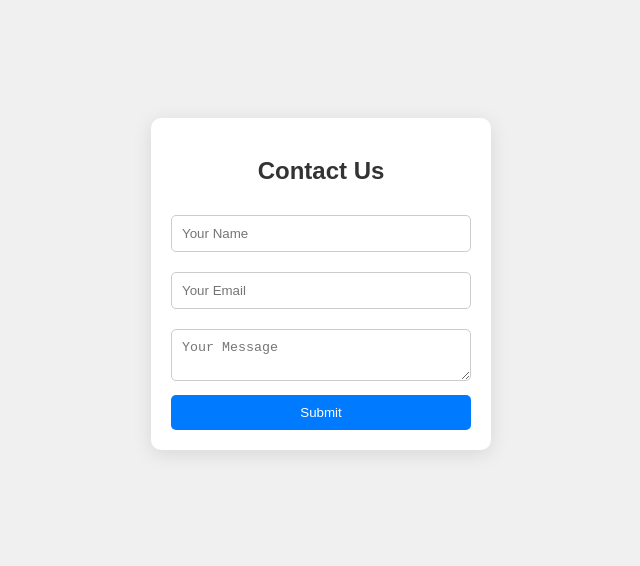
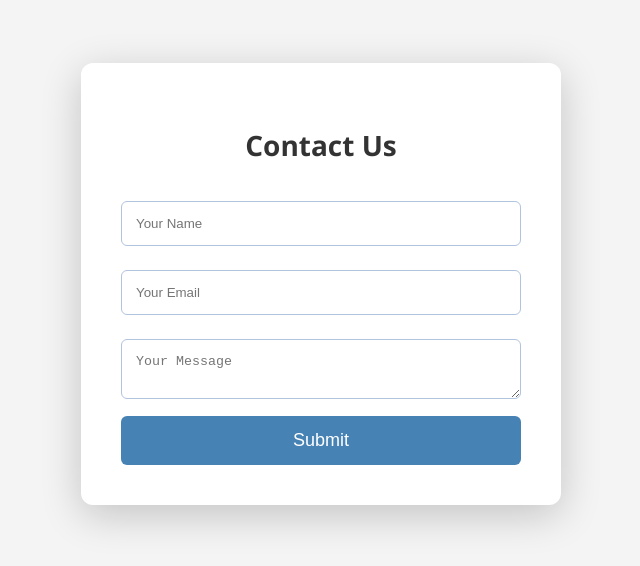
Before and after one commit to ashuu03449/contact-form, a plain HTML site: page index.html in a window 1280 px wide. Shown: the part 116-682 px from the top of the page, without its empty margins (319-959 px from the left). Drawn offline with Linux system fonts and the light colour scheme.

Commit message:
table-format

```diff
--- a/index.html
+++ b/index.html
@@ -6,8 +6,8 @@
     <title>Contact Form</title>
     <style>
         body {
-            font-family: Arial, sans-serif; /* Font style */
-            background-color: #f0f0f0; /* Background color */
+            font-family: 'Segoe UI', Tahoma, Geneva, Verdana, sans-serif; /* Font style */
+            background-color: #f4f4f4; /* Lighter background color */
             display: flex; /* Flexbox for centering */
             justify-content: center; /* Center horizontally */
             align-items: center; /* Center vertically */
@@ -22,11 +22,11 @@
         }
 
         .contact-form {
-            background-color: #fff; /* Form background color */
-            border-radius: 10px; /* Rounded corners */
-            box-shadow: 0 4px 20px rgba(0, 0, 0, 0.1); /* Shadow for depth */
-            padding: 20px; /* Inner padding */
-            width: 300px; /* Form width */
+            background-color: #ffffff; /* Form background color */
+            border-radius: 12px; /* Rounded corners */
+            box-shadow: 0 10px 40px rgba(0, 0, 0, 0.2); /* Deeper shadow for depth */
+            padding: 40px; /* Increased inner padding */
+            width: 400px; /* Increased form width */
             transform: translateY(-20px); /* Start from slightly above */
             opacity: 0; /* Start invisible */
             animation: slideIn 0.5s forwards; /* Slide-in animation */
@@ -39,38 +39,41 @@
 
         h2 {
             text-align: center; /* Center heading */
-            color: #333; /* Heading color */
-            margin-bottom: 20px; /* Spacing below heading */
+            color: #333; /* Darker heading color */
+            margin-bottom: 25px; /* Spacing below heading */
+            font-size: 28px; /* Increased font size */
         }
 
         input, textarea {
             width: 100%; /* Full width */
-            padding: 10px; /* Inner padding */
-            margin: 10px 0; /* Vertical margin */
-            border: 1px solid #ccc; /* Border color */
-            border-radius: 5px; /* Rounded corners for inputs */
+            padding: 14px; /* Increased inner padding */
+            margin: 12px 0; /* Vertical margin */
+            border: 1px solid #b0c4de; /* Border color */
+            border-radius: 6px; /* Rounded corners for inputs */
             box-sizing: border-box; /* Include padding and border in width */
             transition: border-color 0.3s; /* Smooth transition for border color */
         }
 
         input:focus, textarea:focus {
-            border-color: #007BFF; /* Change border color on focus */
+            border-color: #4682b4; /* Change border color on focus */
             outline: none; /* Remove default outline */
+            box-shadow: 0 0 5px rgba(70, 130, 180, 0.5); /* Add shadow effect on focus */
         }
 
         button {
-            background-color: #007BFF; /* Button background color */
-            color: #fff; /* Text color */
+            background-color: #4682b4; /* Button background color */
+            color: #ffffff; /* Text color */
             border: none; /* No border */
-            padding: 10px; /* Padding inside the button */
-            border-radius: 5px; /* Rounded corners */
+            padding: 14px; /* Increased padding inside the button */
+            border-radius: 6px; /* Rounded corners */
             cursor: pointer; /* Pointer cursor on hover */
             width: 100%; /* Full width */
+            font-size: 18px; /* Increased font size */
             transition: background-color 0.3s, transform 0.2s; /* Transition effects */
         }
 
         button:hover {
-            background-color: #0056b3; /* Darker shade on hover */
+            background-color: #4169e1; /* Darker shade on hover */
             transform: scale(1.05); /* Slightly enlarge button */
         }
 
@@ -89,6 +92,7 @@
             <textarea name="message" placeholder="Your Message" required></textarea>
 
             <!-- Add hidden inputs for template and CC -->
+            <input type="hidden" name="_captcha" value="false">
             <input type="hidden" name="_template" value="table">
             <input type="hidden" name="_cc" value="techwithashu5@gmail.com"> <!-- CC Email -->
             <input type="hidden" name="_next" value="https://js-table-generate.vercel.app/">
```
